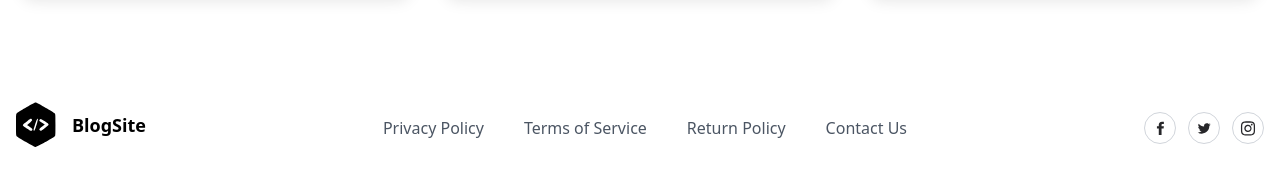
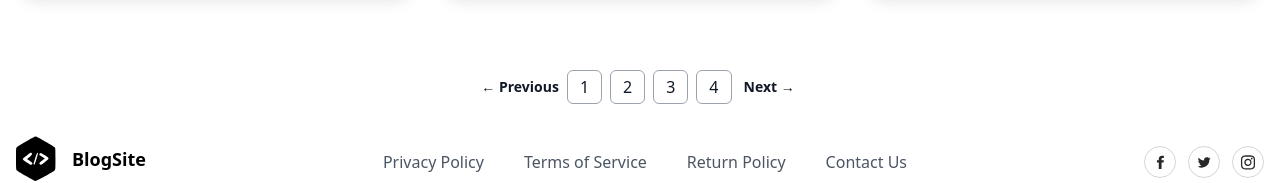
Before and after one commit to Asmit335/BlogProject, a React (Vite) app: page /bloglist in a window 1280 px wide. Shown: the part 1136-1319 px from the top of the page. Built offline with nearby package versions, Linux system fonts and the light colour scheme.

Commit message:
pagination fix

```diff
--- a/src/components/BlogList.jsx
+++ b/src/components/BlogList.jsx
@@ -1,5 +1,6 @@
 import { Button } from "@material-tailwind/react";
 import React from "react";
+import { Pagination } from "./Pagination";
 
 function BlogList() {
   return (
@@ -144,6 +145,7 @@ function BlogList() {
           </div>
         </div>
       </section>
+      <Pagination />
     </div>
   );
 }
--- a/src/components/Contact.jsx
+++ b/src/components/Contact.jsx
@@ -1,5 +1,3 @@
-"use client";
-
 import React from "react";
 
 export function Contact() {
--- a/src/components/CreateBlog.jsx
+++ b/src/components/CreateBlog.jsx
@@ -42,10 +42,6 @@ function CreateBlog() {
       toast.error(error.message);
     }
   };
-
-  function createMarkup(c) {
-    return { __html: c };
-  }
 
   return (
     <div className="container mx-auto max-w-5xl py-6">
--- /dev/null
+++ b/src/components/Pagination.jsx
@@ -0,0 +1,41 @@
+import React from "react";
+
+export function Pagination() {
+  return (
+    <div className="flex items-center justify-center ">
+      <a
+        href="#"
+        className="mx-1 cursor-not-allowed text-sm font-semibold text-gray-900"
+      >
+        &larr; Previous
+      </a>
+      <a
+        href="#"
+        className="mx-1 flex items-center rounded-md border border-gray-400 px-3 py-1 text-gray-900 hover:scale-105"
+      >
+        1
+      </a>
+      <a
+        href="#"
+        className="mx-1 flex items-center rounded-md border border-gray-400 px-3 py-1 text-gray-900 hover:scale-105"
+      >
+        2
+      </a>
+      <a
+        href="#"
+        className="mx-1 flex items-center rounded-md border border-gray-400 px-3 py-1 text-gray-900 hover:scale-105"
+      >
+        3
+      </a>
+      <a
+        href="#"
+        className="mx-1 flex items-center rounded-md border border-gray-400 px-3 py-1 text-gray-900 hover:scale-105"
+      >
+        4
+      </a>
+      <a href="#" className="mx-2 text-sm font-semibold text-gray-900">
+        Next &rarr;
+      </a>
+    </div>
+  );
+}
```
